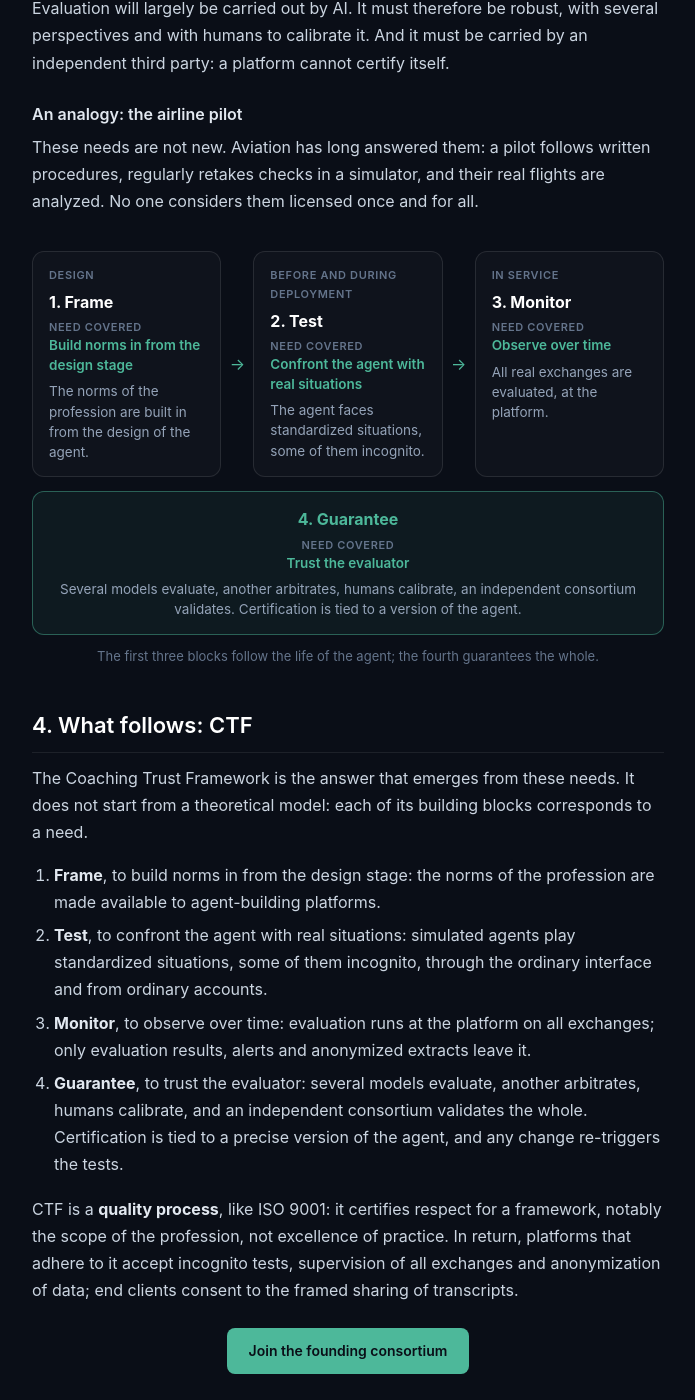
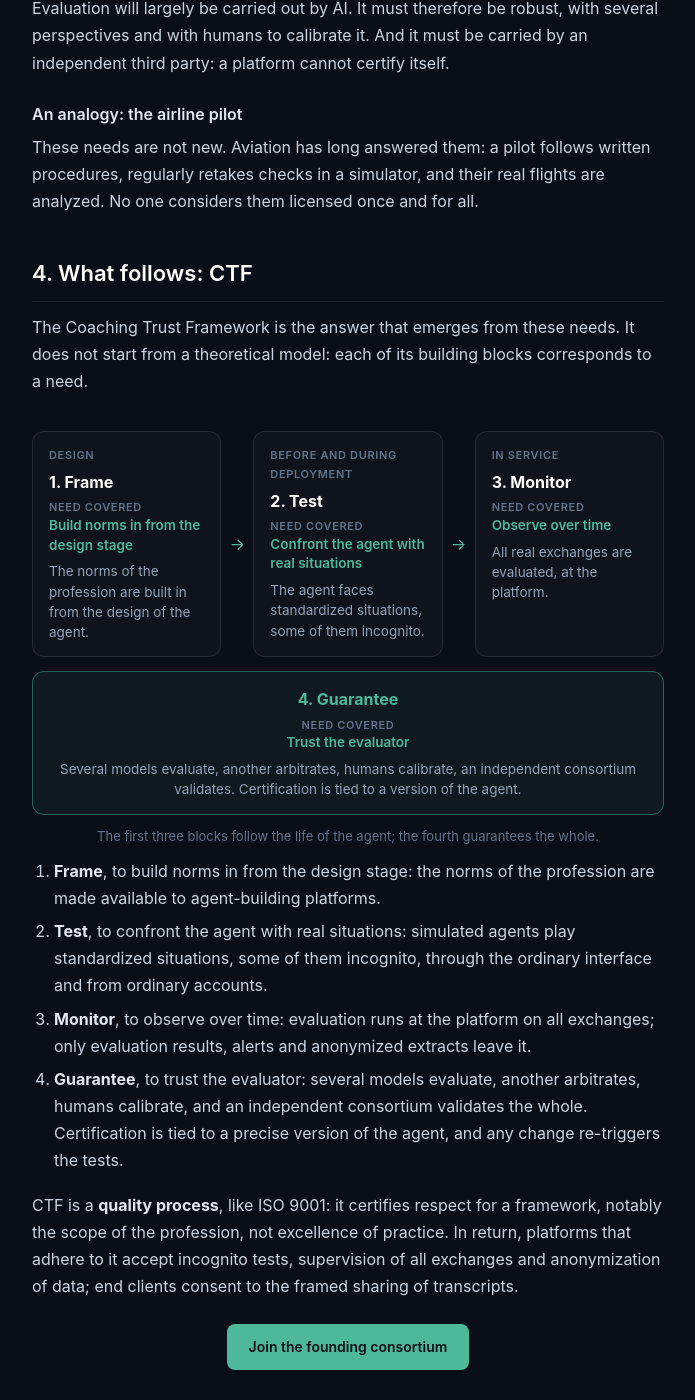
Before and after one commit to macsimplex/coaching-trust-framework, a Jekyll site: the page built from index.html, in a window 1280 px wide and 1400 px high, scrolled down 3804 px. Shown: the whole window, without its empty margins (292-987 px from the left). Built offline with Jekyll 4.4.1, drawn with Linux system fonts in a browser that asks for light colours; some of the changed text lies outside the part shown.

Commit message:
Vision: planned elements in the future tense, translation terms; homepage split on markers
- Section 7: the public evidence log, the change proposals and the
  scientific panel are stated in the future tense (planned, not yet in
  place), in both languages. "(RFC)" added at the first occurrence.
- VISION.md: "evaluation rubrics", "public evidence log",
  "change proposals (RFC)".
- Both VISION files carry two invisible markers, ctf:avant-briques and
  ctf:apres-briques. index.html splits on them instead of the "## 4."
  and "## 5." headings; without both markers the text is shown whole.
- The building blocks diagram now sits under the section 4 heading,
  after its introductory sentence.

Co-Authored-By: Claude Fable 5.2 <noreply@anthropic.com>

```diff
--- a/VISION.fr.md
+++ b/VISION.fr.md
@@ -85,12 +85,16 @@ Ces besoins ne sont pas nouveaux. L'aviation y répond depuis longtemps : un pil
 
 Le Coaching Trust Framework est la réponse qui émerge de ces besoins. Il ne part pas d'un modèle théorique : chacune de ses briques correspond à un besoin.
 
+<!-- ctf:avant-briques -->
+
 1. **Cadrer**, pour intégrer les normes dès la conception : les normes du métier sont mises à disposition des plateformes de création d'agents.
 2. **Éprouver**, pour confronter l'agent à des situations réelles : des agents simulés jouent des situations normées, dont une partie incognito, par l'interface utilisateur et depuis des comptes ordinaires.
 3. **Surveiller**, pour observer dans la durée : l'évaluation tourne chez la plateforme sur tous les échanges ; seuls sortent les résultats d'évaluation, les alertes et des extraits anonymisés.
 4. **Garantir**, pour faire confiance à celui qui évalue : plusieurs modèles évaluent, un autre arbitre, des humains étalonnent, et un consortium indépendant valide le tout. La certification est liée à une version précise de l'agent, et tout changement relance les tests.
 
 Le CTF est un **processus qualité**, comme l'ISO 9001 : il certifie le respect d'un cadre, notamment le périmètre du métier, pas l'excellence de la pratique. En contrepartie, les plateformes qui y adhèrent acceptent les tests incognito, la supervision de tous les échanges et l'anonymisation des données ; les clients finaux consentent au partage encadré des transcriptions.
+
+<!-- ctf:apres-briques -->
 
 ## 5. Les postulats
 
--- a/VISION.md
+++ b/VISION.md
@@ -85,12 +85,16 @@ These needs are not new. Aviation has long answered them: a pilot follows writte
 
 The Coaching Trust Framework is the answer that emerges from these needs. It does not start from a theoretical model: each of its building blocks corresponds to a need.
 
+<!-- ctf:avant-briques -->
+
 1. **Frame**, to build norms in from the design stage: the norms of the profession are made available to agent-building platforms.
 2. **Test**, to confront the agent with real situations: simulated agents play standardized situations, some of them incognito, through the ordinary interface and from ordinary accounts.
 3. **Monitor**, to observe over time: evaluation runs at the platform on all exchanges; only evaluation results, alerts and anonymized extracts leave it.
 4. **Guarantee**, to trust the evaluator: several models evaluate, another arbitrates, humans calibrate, and an independent consortium validates the whole. Certification is tied to a precise version of the agent, and any change re-triggers the tests.
 
 CTF is a **quality process**, like ISO 9001: it certifies respect for a framework, notably the scope of the profession, not excellence of practice. In return, platforms that adhere to it accept incognito tests, supervision of all exchanges and anonymization of data; end clients consent to the framed sharing of transcripts.
+
+<!-- ctf:apres-briques -->
 
 ## 5. The postulates
 
--- a/index.html
+++ b/index.html
@@ -137,8 +137,12 @@ body.fr .content [lang="en"], body.fr .hero [lang="en"] { display: none; }
   <!-- Vision (EN) : rendered from VISION.md, do not duplicate the text here -->
   <div lang="en" class="vision">
     {% capture vision_en %}{% include_relative VISION.md %}{% endcapture %}
-    {% assign v_en = vision_en | remove_first: "# Coaching Trust Framework (CTF)" | remove_first: "*This English version of the vision is authoritative. A French version is available in [VISION.fr.md](./VISION.fr.md). License [CC BY-SA 4.0](./LICENSE).*" | replace: ".md)", ")" | split: "## 4. " %}
-    {{ v_en[0] | markdownify }}
+    {% assign v_en = vision_en | remove_first: "# Coaching Trust Framework (CTF)" | remove_first: "*This English version of the vision is authoritative. A French version is available in [VISION.fr.md](./VISION.fr.md). License [CC BY-SA 4.0](./LICENSE).*" | replace: ".md)", ")" %}
+    {% comment %} The diagram and the call to action are placed at the invisible markers found in the VISION file. Without both markers, the text is shown whole. {% endcomment %}
+    {% assign top_en = v_en | split: "<!-- ctf:avant-briques -->" %}
+    {% assign end_en = top_en[1] | split: "<!-- ctf:apres-briques -->" %}
+    {% if top_en.size == 2 and end_en.size == 2 %}
+    {{ top_en[0] | markdownify }}
   <div class="bricks" role="figure" aria-label="The four building blocks of CTF, each with the need it covers">
     <div class="bricks-cycle">
       <div class="brick"><p class="when">Design</p><p class="name">1. Frame</p><p class="covers"><span>Need covered</span>Build norms in from the design stage</p><p class="need">The norms of the profession are built in from the design of the agent.</p></div>
@@ -150,17 +154,23 @@ body.fr .content [lang="en"], body.fr .hero [lang="en"] { display: none; }
     <div class="brick base"><p class="name">4. Guarantee</p><p class="covers"><span>Need covered</span>Trust the evaluator</p><p class="need">Several models evaluate, another arbitrates, humans calibrate, an independent consortium validates. Certification is tied to a version of the agent.</p></div>
     <p class="caption">The first three blocks follow the life of the agent; the fourth guarantees the whole.</p>
   </div>
-    {% assign rest_en = v_en[1] | split: "## 5. " %}
-    {{ "## 4. " | append: rest_en[0] | markdownify }}
+    {{ end_en[0] | markdownify }}
     <p class="section-cta"><a href="mailto:maxime@simplex.coach?subject=Joining%20the%20CTF%20founding%20consortium">Join the founding consortium</a></p>
-    {{ "## 5. " | append: rest_en[1] | markdownify }}
+    {{ end_en[1] | markdownify }}
+    {% else %}
+    {{ v_en | markdownify }}
+    {% endif %}
   </div>
 
   <!-- Vision (FR) : rendered from VISION.fr.md, do not duplicate the text here -->
   <div lang="fr" class="vision">
     {% capture vision_fr %}{% include_relative VISION.fr.md %}{% endcapture %}
-    {% assign v_fr = vision_fr | remove_first: "# Coaching Trust Framework (CTF)" | remove_first: "*Version française de la vision. En cas de divergence avec la version anglaise ([VISION.md](./VISION.md)), la version anglaise fait foi. Licence [CC BY-SA 4.0](./LICENSE).*" | replace: ".md)", ")" | split: "## 4. " %}
-    {{ v_fr[0] | markdownify }}
+    {% assign v_fr = vision_fr | remove_first: "# Coaching Trust Framework (CTF)" | remove_first: "*Version française de la vision. En cas de divergence avec la version anglaise ([VISION.md](./VISION.md)), la version anglaise fait foi. Licence [CC BY-SA 4.0](./LICENSE).*" | replace: ".md)", ")" %}
+    {% comment %} The diagram and the call to action are placed at the invisible markers found in the VISION file. Without both markers, the text is shown whole. {% endcomment %}
+    {% assign top_fr = v_fr | split: "<!-- ctf:avant-briques -->" %}
+    {% assign end_fr = top_fr[1] | split: "<!-- ctf:apres-briques -->" %}
+    {% if top_fr.size == 2 and end_fr.size == 2 %}
+    {{ top_fr[0] | markdownify }}
   <div class="bricks" role="figure" aria-label="Les quatre briques du CTF, chacune avec le besoin qu'elle couvre">
     <div class="bricks-cycle">
       <div class="brick"><p class="when">Conception</p><p class="name">1. Cadrer</p><p class="covers"><span>Besoin couvert</span>Intégrer les normes dès la conception</p><p class="need">Les normes du métier sont intégrées dès la conception de l'agent.</p></div>
@@ -172,10 +182,12 @@ body.fr .content [lang="en"], body.fr .hero [lang="en"] { display: none; }
     <div class="brick base"><p class="name">4. Garantir</p><p class="covers"><span>Besoin couvert</span>Faire confiance à celui qui évalue</p><p class="need">Plusieurs modèles évaluent, un autre arbitre, des humains étalonnent, un consortium indépendant valide. La certification est liée à une version de l'agent.</p></div>
     <p class="caption">Les trois premières briques suivent la vie de l'agent ; la quatrième garantit l'ensemble.</p>
   </div>
-    {% assign rest_fr = v_fr[1] | split: "## 5. " %}
-    {{ "## 4. " | append: rest_fr[0] | markdownify }}
+    {{ end_fr[0] | markdownify }}
     <p class="section-cta"><a href="mailto:maxime@simplex.coach?subject=Rejoindre%20le%20consortium%20fondateur%20du%20CTF">Rejoindre le consortium fondateur</a></p>
-    {{ "## 5. " | append: rest_fr[1] | markdownify }}
+    {{ end_fr[1] | markdownify }}
+    {% else %}
+    {{ v_fr | markdownify }}
+    {% endif %}
   </div>
 
 </div>
```
Also changed, not shown: other parts of VISION.fr.md (+2 -2 lines), other parts of VISION.md (+4 -4 lines).
